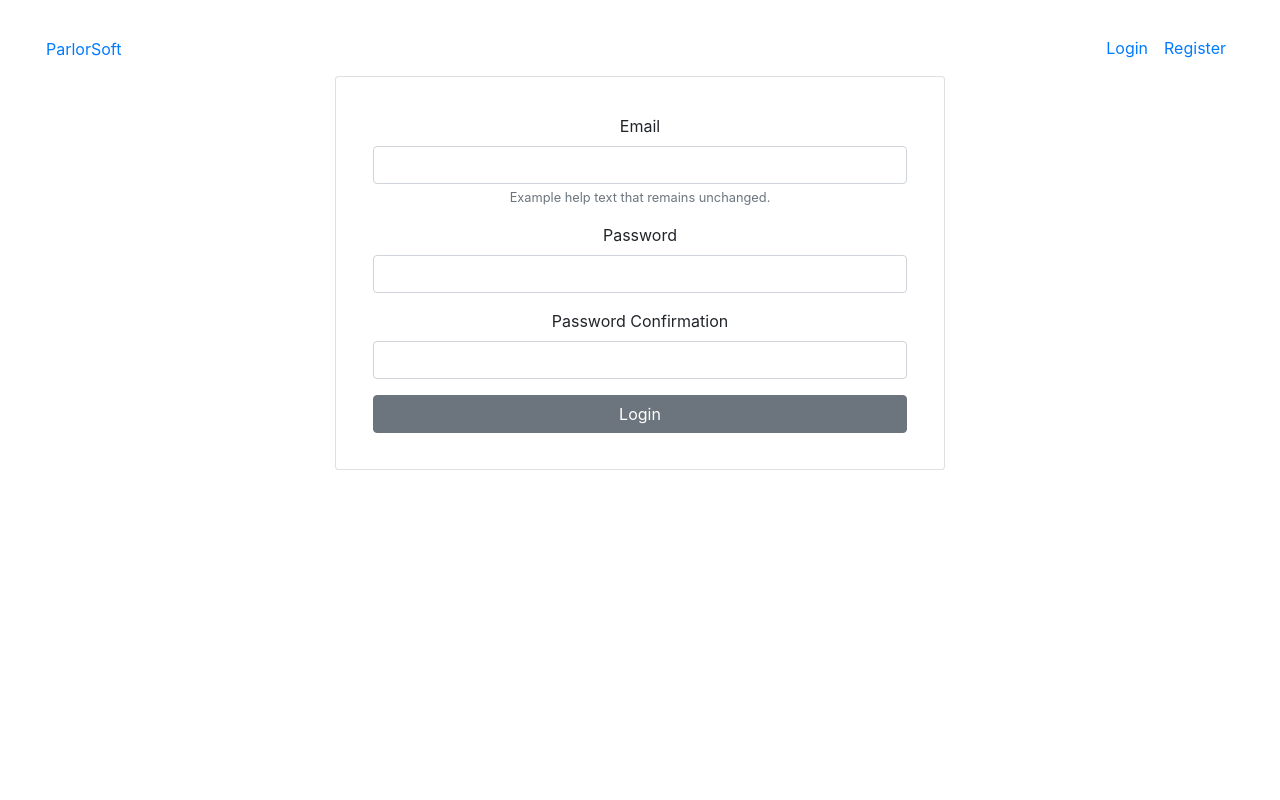
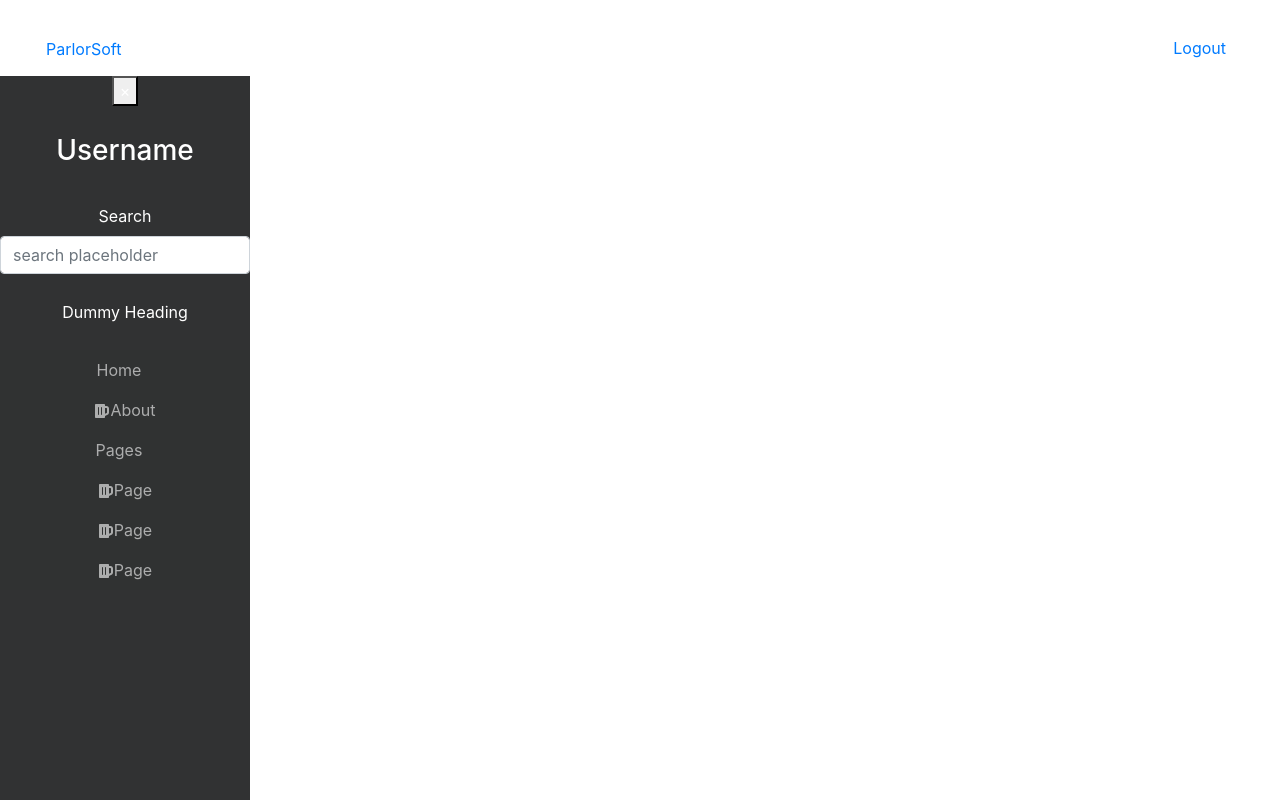
Before and after one commit to PuReWebDev/parlorsoftweb, a React (Create React App) app: page /register in a window 1280 px wide. Shown: the top 800 px of the page. Built offline with nearby package versions, Linux system fonts and the light colour scheme.

Commit message:
Add more styling and love for left navigation (outofscope)

```diff
--- a/src/App.css
+++ b/src/App.css
@@ -1,3 +1,8 @@
+html {
+  margin: 0;
+  padding: 0;
+}
+
 .App {
   text-align: center;
 }
@@ -39,10 +44,22 @@
 .sidebar {
   min-width: 250px;
   max-width: 250px;
-  background: #7386D5;
+  background: #313233;
   color: #fff;
   margin-left: -250px;
   transition: all 0.5s;
+  position: absolute;
+  left: 0;
+}
+
+.sidebar a {
+  color: #fff;
+  background: #313233;
+}
+
+.sidebar .nav-item {
+  background: #fff;
+  opacity: 0.6;
 }
 
 .sidebar.is-open {
@@ -52,7 +69,7 @@
 
 
 .sidebar-header {
-  background: #6d7fcc;
+  background: #313233;
 }
 
 .sidebar-header h3{
@@ -66,7 +83,7 @@
 }
 
 .menu-open {
-  background: #6d7fcc;
+  background: #313233;
 }
 
 .nav-item:hover {
@@ -104,12 +121,12 @@ li a.dropdown-toggle::after {
 }
 
 .side-menu::-webkit-scrollbar-thumb {
-  background: #5466B3;
+  background: #313233;
   border-radius: 3px;
 }
 
 .side-menu::-webkit-scrollbar-thumb:hover {
-  background: #3A4C99;
+  background: #fff;
 }
 
 /* ---------------------------------------------------
@@ -158,3 +175,12 @@ li a.dropdown-toggle::after {
 .form-push {
   padding: 6%;
 }
+
+.fixed-tab{
+  position: fixed;
+  left: 0;
+}
+
+.fixed-tab:hover{
+  background: #007bff;
+}
--- a/src/api/api.js
+++ b/src/api/api.js
@@ -10,7 +10,10 @@ const api = {
   types: {
     auth: {
         ...AUTHENTICATION_TYPES
-    }
+    },/*
+    sys: {
+        ...SYSTEM_SETTING_TYPES
+    }*/
   },
   post: async (type, route, payload) => {
       return await api.fetch.post(route,{...payload})
@@ -132,3 +135,21 @@ export function register(username,password) {
 export function logout() {
   console.log("logged out")
 }
+
+/**Update internal value**/
+/**
+* I.E. update the navigation toggle
+*/
+/*
+export function updateSystemValues(key, value) {
+    return api.dispatch({
+      type: api.types.sys.SYSTEM_SETTINGS_UPDATE,
+      payload: {
+        [key] : [value]
+      }
+    })
+}
+*/
+export function getSystemValues() {
+    return api.store(state => (state.system))
+}
--- a/src/navigation/router.js
+++ b/src/navigation/router.js
@@ -2,8 +2,6 @@ import React from "react";
 import { BrowserRouter as Router, Route } from "react-router-dom";
 import { Header } from '../templates/header'
 import SideBar from './sidebar/sideBar'
-//import * as api from '../api/api'
-
 /*Guest Pages*/
 import { Login } from '../pages/login'
 import { Register } from '../pages/register'
@@ -36,6 +34,7 @@ export function GuestRouter() {
 export function AuthRouter() {
   checkAuth()
   checkRoutes()
+
   return (
     <>
     <Router>
@@ -44,7 +43,7 @@ export function AuthRouter() {
             <Route exact path="/" render={() => {}} />
             <Route path="/logout" component={Login} />
           </div>
-      <SideBar isOpen={true} />
+      <SideBar />
     </Router>
   </>
   );
--- a/src/navigation/sidebar/sideBar.js
+++ b/src/navigation/sidebar/sideBar.js
@@ -1,15 +1,41 @@
-import React from 'react';
+import React, { useState } from 'react';
 import SubMenu from './subMenu';
 import { FaBeer } from 'react-icons/fa';
-import { NavItem, NavLink, Nav } from 'reactstrap';
+import { NavItem, NavLink, Nav, Input, Form, FormGroup, Label } from 'reactstrap';
 import classNames from 'classnames';
 import { Link } from 'react-router-dom';
 
-const SideBar = props => (
-    <div className={classNames('sidebar', {'is-open': props.isOpen})}>
+const SideBar = () => {
+
+    const [isOpen, toggle] = useState(true)
+
+    function toggleMenu() {
+      toggle(!isOpen)
+    }
+
+    function renderPulltab() {
+      if( !isOpen ) {
+        return (<button className="fixed-tab" onClick={toggleMenu}>Pull Tab</button>)
+      }
+      return null
+    }
+
+    return (
+    <>
+    <div className={classNames('sidebar', {'is-open': isOpen})}>
+      {renderPulltab()}
       <div className="sidebar-header">
-        <span color="info" onClick={props.toggle} style={{color: '#fff'}}>&times;</span>
+        <button color="info" onClick={toggleMenu} style={{color: '#fff'}}>&times;</button>
         <h3>Username</h3>
+        <FormGroup>
+          <Label for="exampleSearch">Search</Label>
+          <Input
+            type="search"
+            name="search"
+            id="exampleSearch"
+            placeholder="search placeholder"
+          />
+        </FormGroup>
       </div>
       <div className="side-menu">
         <Nav vertical className="list-unstyled pb-3">
@@ -39,7 +65,9 @@ const SideBar = props => (
         </Nav>
       </div>
     </div>
-  );
+    </>
+    )
+  };
 
   const submenus = [
     [
--- a/src/templates/template.js
+++ b/src/templates/template.js
@@ -10,7 +10,7 @@ export const Template = () => {
   function renderRouter(){
     const user = api.getUser()
     /**User is logged in*/
-    if ( user.id === null ) {
+    if ( user.id !== null ) {
       return (<GuestRouter />)
     } else {
       return (<AuthRouter />)
```
